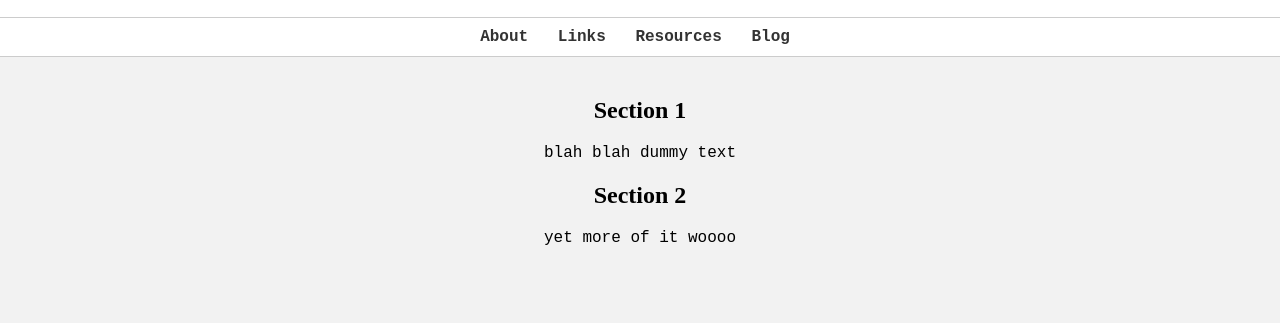
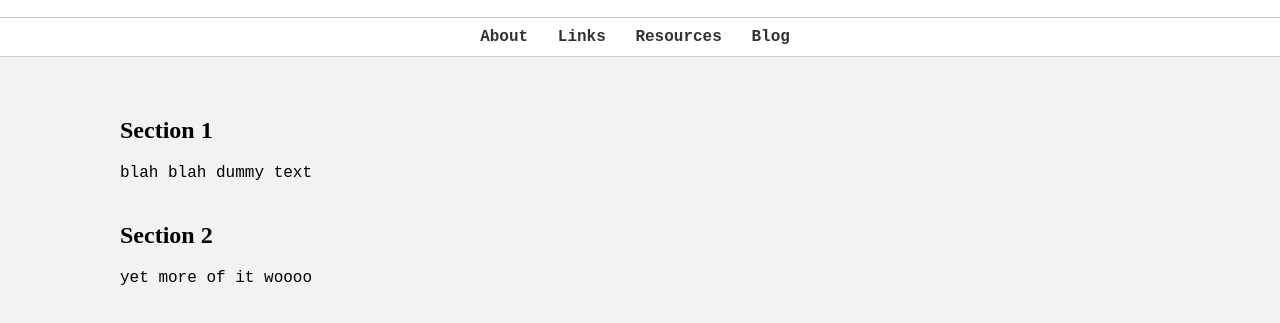
Before and after one commit to AK1089/ak1089.github.io, a plain HTML site: page index.html in a window 1280 px wide. Shown: the part 159-482 px from the top of the page. Drawn offline with Linux system fonts and the light colour scheme.

Commit message:
css to match

```diff
--- a/styles.css
+++ b/styles.css
@@ -15,6 +15,7 @@ h1 {
     font-size: 100px;
     font-family: Georgia, 'Times New Roman', Times, serif;
     font-weight: bold;
+    user-select: none;
 }
 
 nav {
@@ -46,7 +47,14 @@ nav ul li a {
 
 main {
     padding: 20px;
-    text-align: center;
+    margin-left: 100px;
+    text-align: left;
+}
+
+h2 {
+    font-size: 24px;
+    font-weight: bold;
+    margin-top: 40px;
 }
 
 p {
```
